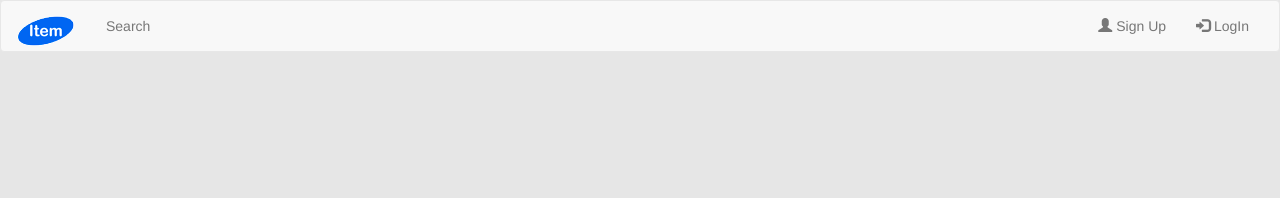
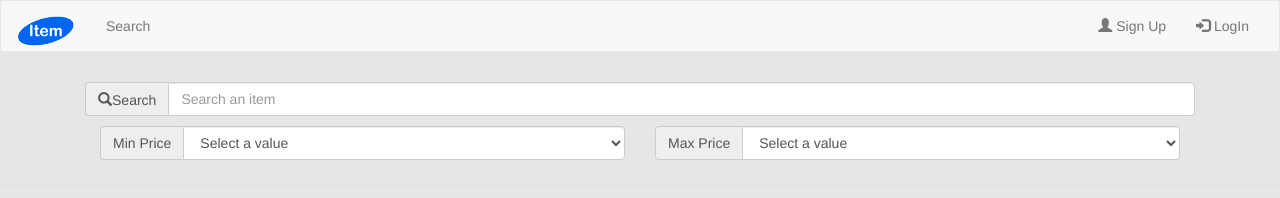
Before and after one commit to mintos002/itms, a website: page public/index.html at #/likeditems in a window 1280 px wide. Drawn offline with nearby package versions, Linux system fonts and the light colour scheme; some packages are replaced by stand-ins of ours; no server answers; a script that the page names is missing.

Commit message:
Commit 7, search done in home and profile

```diff
--- a/public/home.html
+++ b/public/home.html
@@ -6,13 +6,71 @@
   <div class="alert alert-success" ng-show="showAlertSuccess">{{showAlertSuccess}}</div>
 </div>
 
-<div class="container" ng-show="showSearch === true">
-  <!-- search -->
+<div class="container">
+  <!-- Min and Max Price Selection -->
+  <div class="col-sm-12">
+    <div class="col-sm-12">
+      <div class="row listing-form-row">
+        <div class="input-group ">
+          <span class="input-group-addon"><span class="glyphicon glyphicon-search"></span>Search</span>
+          <input
+            type="text"
+            placeholder="Search an item"
+            class="form-control"
+            ng-model="searchItem">
+        </div>
+      </div>
+    </div>
+    <div class="col-sm-6">
+      <div class="listing-form-row price-form-row">
+        <div class="input-group">
+          <span class="input-group-addon">Min Price</span>
+          <select name="minPrice" id="minPrice" ng-model="priceInfo.min" class="form-control">
+            <option value="" disabled selected>Select a value</option>
+            <option value="0">0</option>
+            <option value="100">100</option>
+            <option value="200">200</option>
+            <option value="300">300</option>
+            <option value="400">400</option>
+            <option value="500">500</option>
+            <option value="600">600</option>
+            <option value="700">700</option>
+            <option value="800">800</option>
+            <option value="900">900</option>
+            <option value="1000">1000</option>
+          </select>
+        </div>
+      </div>
+    </div>
+
+    <div class="col-sm-6">
+      <div class="listing-form-row price-form-row">
+        <div class="input-group">
+          <span class="input-group-addon">Max Price</span>
+          <select name="maxPrice" id="maxPrice" ng-model="priceInfo.max" class="form-control">
+            <option value="" disabled selected>Select a value</option>
+            <option value="50">50</option>
+            <option value="100">100</option>
+            <option value="200">200</option>
+            <option value="300">300</option>
+            <option value="400">400</option>
+            <option value="500">500</option>
+            <option value="600">600</option>
+            <option value="700">700</option>
+            <option value="800">800</option>
+            <option value="900">900</option>
+            <option value="1000">Above 1000</option>
+          </select>
+        </div>
+      </div>
+    </div>
+  </div>
 </div>
+<hr>
 
 <!-- Real Estate Listings -->
 <div class="container">
-  <div class="col-xs-12 col-sm-6 col-md-4" ng-repeat="item in items | orderBy: '-_id'">
+  <div class="col-xs-12 col-sm-6 col-md-4" ng-repeat="item in items | itemsFilter:priceInfo | orderBy: '-_id' | filter:searchItem">
     <div class="thumbnail">
       <img ng-src="img/{{item.image}}.jpg" alt="" >
       <div class="caption">
--- a/public/js/app.js
+++ b/public/js/app.js
@@ -294,24 +294,19 @@ angular.module("ngItems", ['ngRoute', 'ui.bootstrap', 'ngMessages'])
     $scope.navbarLogged = true;
     $scope.nav_user_name = firstName;
 
-    // Items.isLoggedIn(function(success, message, data){
-    //   if(!success){
-    //     console.log("NO ONLINE " + message);
-    //     $scope.navbarLogged = false;
-
-    //   } else {
-    //     console.log("YES ONLINE " + message);
-    //     $scope.navbarLogged = true;
-    //     $scope.nav_user_name = firstName;
-    //   }
-    // });
-
-
   })
 
   // homeControler
   .controller('HomeController', function ($scope, Items) {
     console.log("HomeController");
+    // initial min max values for filter price
+    $scope.priceInfo = {
+        min: "0",
+        max: "1000"
+    };
+    // init alerts
+    $scope.showAlertError = "";
+    $scope.showAlertSuccess = "";
     //check if the user is logged in to show logged privileges
     Items.isLoggedIn(function(success, message, data){
       if(!success){
@@ -324,23 +319,14 @@ angular.module("ngItems", ['ngRoute', 'ui.bootstrap', 'ngMessages'])
     });
     // init items array
     $scope.items;
-    // init alerts
-    $scope.showAlertError = "";
-    $scope.showAlertSuccess = "";
-
-    // initial min max values for filter price
-    $scope.priceInfo = {
-        min: 0,
-        max: 1000000
-    };
-
 
     Items.getItems(function(success, message, data){
       if(!success) {
-        // show alert error
+        // if server returns no success show alert error
         $scope.showAlertError = message;
         $scope.showAlertSuccess = "";
       } else {
+        // if
         $scope.items = data;
 
       }
@@ -818,17 +804,22 @@ angular.module("ngItems", ['ngRoute', 'ui.bootstrap', 'ngMessages'])
   })
 
   .controller("LikedController", function ($scope, $location, Items){
+    console.log("In LikedController")
+    // initial min max values for filter price
+    $scope.priceInfo = {
+      min: "0",
+      max: "1000"
+    };
     // check if the user is logged in
     Items.isLoggedIn(function(success, message, data){
       if(!success){
-        console.log("ProfileController no token.");
+        console.log("LikedController no token.");
         $location.path("#/");
         return;
       }
       else {
         // iniciate items
         $scope.items;
-
 
         // Get the items from the db
         var token = window.localStorage.getItem("token");
--- a/public/navbar.html
+++ b/public/navbar.html
@@ -1,5 +1,5 @@
 <!-- HEADER AND NAVBAR -->
-  <header>
+  <header ng-controller="NavbarController">
     <div>
       <nav class="navbar navbar-default">
         <div class="container-fluid">
@@ -14,9 +14,9 @@
           </div>
           <div class="collapse navbar-collapse" id="myNavbar">
             <ul class="nav navbar-nav">
-              <li ng-click="showSearch = !showSearch"><a href="#"> Search</a></li>
+              <li ng-click="showSearch = !showSearch"><a href="#/"> Search</a></li>
             </ul>
-            <div ng-controller="NavbarController">
+            <div>
               <ul class="nav navbar-nav navbar-right" ng-hide="navbarLogged" >
                 <li><a href="#/signup"><span class="glyphicon glyphicon-user"></span> Sign Up</a></li>
                 <li><a href="#/login"><span class="glyphicon glyphicon-log-in"></span> LogIn</a></li>
--- a/server.js
+++ b/server.js
@@ -554,7 +554,7 @@ app.get("/items/:token", function(req, res){
           } else {
             // the docs are empty?
             if(docs[0] == null || docs[0] === undefined){
-              handleError(res, "ERROR emailByToken, no data found allitems", "You have no items. Add an Item and now start selling!", 404);
+              handleError(res, "ERROR emailByToken, no data found allitems", "You have no items. Add an Item now and start selling!", 404);
               res.end();
               return;
             } else {
```
Also changed, not shown: public/likeditems.html (+24 -6 lines), public/profile.html (+2 -2 lines).
